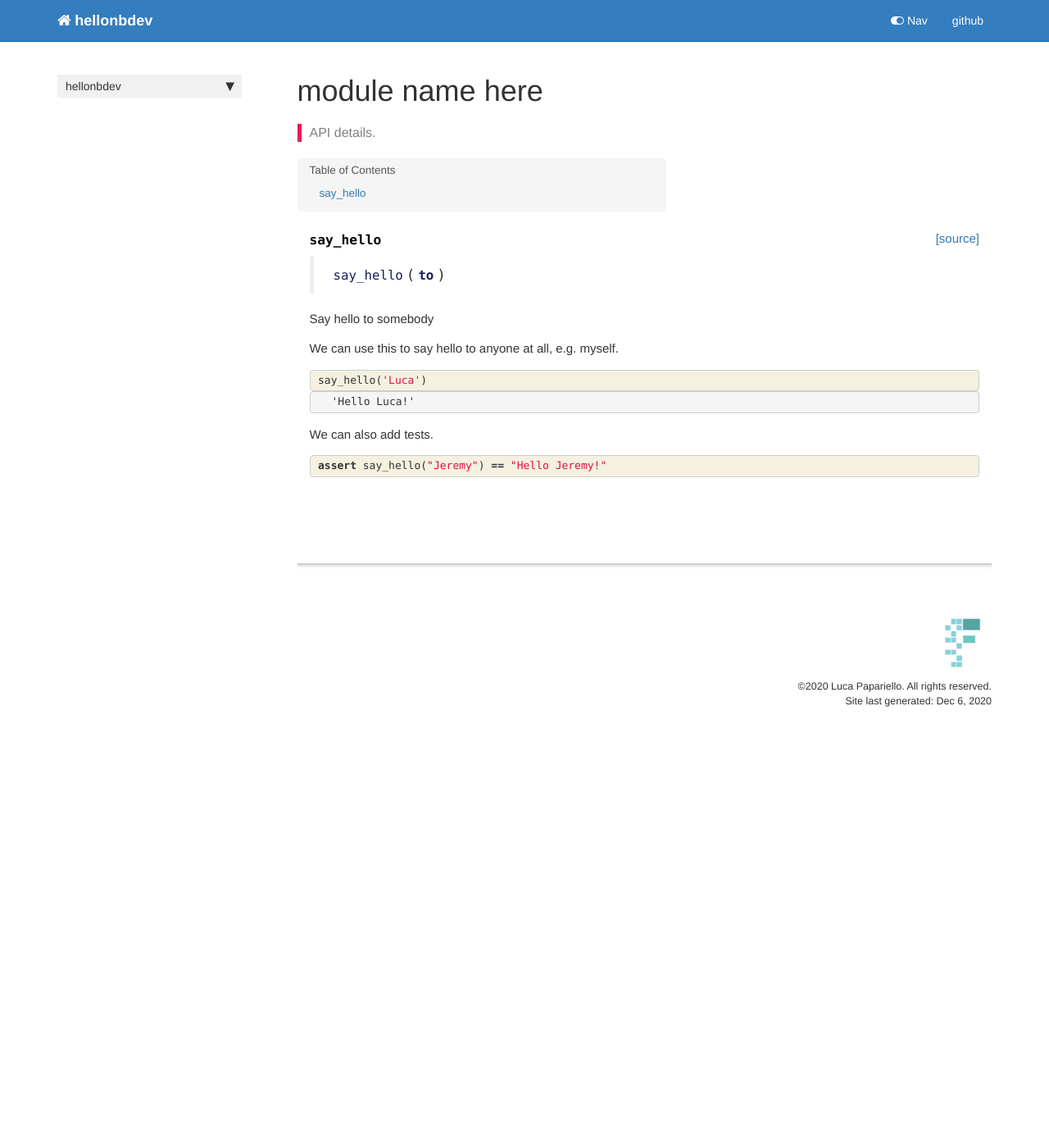
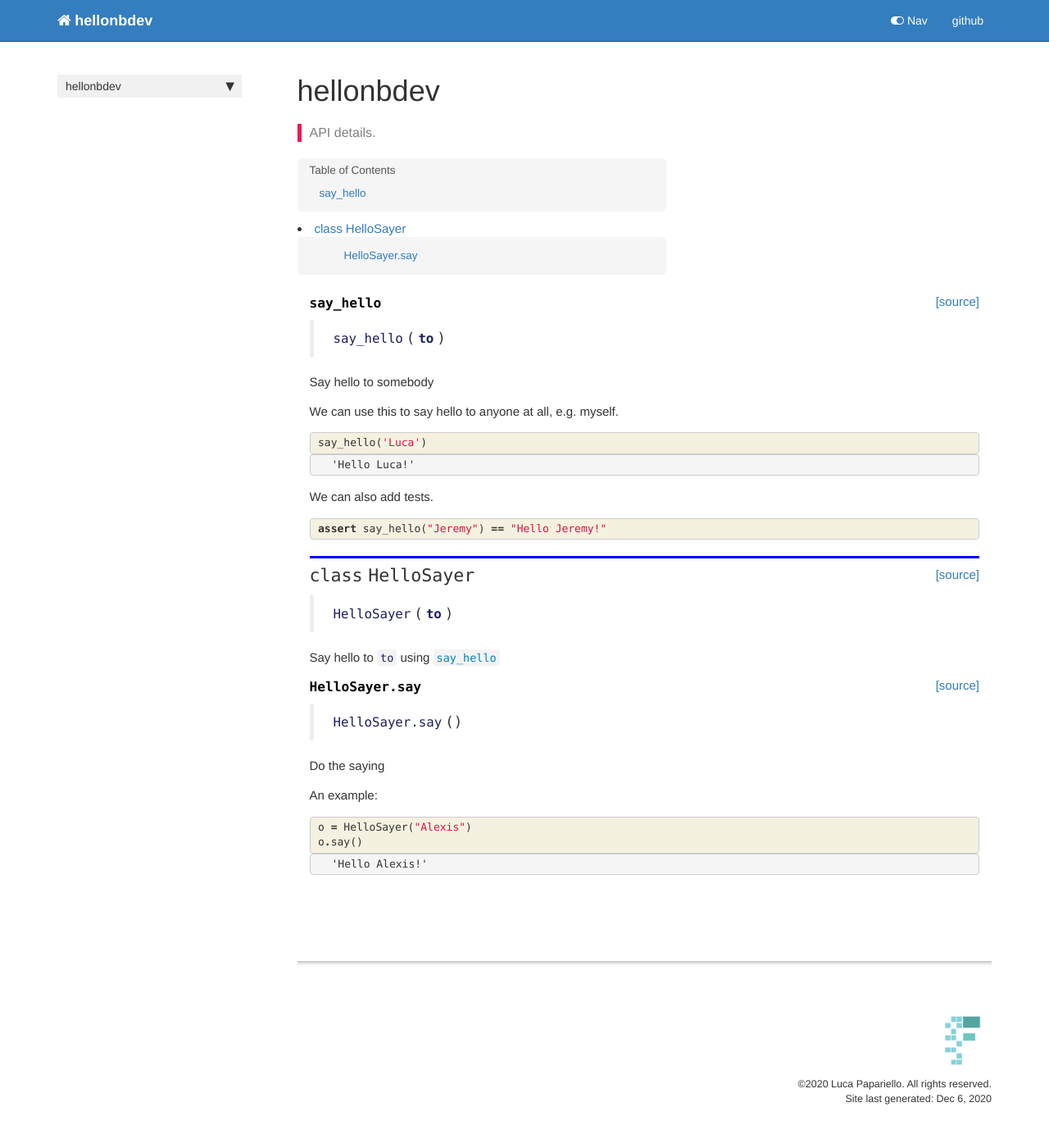
Before and after one commit to LucaPapariello/hellonbdev, a Jekyll site: the page built from docs/core.html, in a window 1280 px wide. Shown: the whole page at 82% size. Built offline with Jekyll 4.4.1, drawn with Linux system fonts in a browser that asks for light colours; nearby versions of some CDN libraries; comment, search, counter and statistics services are not loaded; before the commit the page ends 914 px from its top, so only the background shows below that.

Commit message:
Expand tutorial

```diff
--- a/docs/_data/sidebars/home_sidebar.yml
+++ b/docs/_data/sidebars/home_sidebar.yml
@@ -10,7 +10,7 @@
       title: Overview
       url: /
     - output: web,pdf
-      title: module name here
+      title: hellonbdev
       url: core.html
     output: web
     title: hellonbdev
--- a/docs/core.html
+++ b/docs/core.html
@@ -1,6 +1,6 @@
 ---
 
-title: module name here
+title: hellonbdev
 
 
 keywords: fastai
@@ -125,4 +125,102 @@
 </div>
     {% endraw %}
 
+    {% raw %}
+
+<div class="cell border-box-sizing code_cell rendered">
+
+<div class="output_wrapper">
+<div class="output">
+
+<div class="output_area">
+
+
+<div class="output_markdown rendered_html output_subarea ">
+<h2 id="HelloSayer" class="doc_header"><code>class</code> <code>HelloSayer</code><a href="https://github.com/lp/hellonbdev/tree/master/hellonbdev/core.py#L11" class="source_link" style="float:right">[source]</a></h2><blockquote><p><code>HelloSayer</code>(<strong><code>to</code></strong>)</p>
+</blockquote>
+<p>Say hello to <code>to</code> using <a href="/hellonbdev/core.html#say_hello"><code>say_hello</code></a></p>
+
 </div>
+
+</div>
+
+</div>
+</div>
+
+</div>
+    {% endraw %}
+
+    {% raw %}
+
+<div class="cell border-box-sizing code_cell rendered">
+
+</div>
+    {% endraw %}
+
+    {% raw %}
+
+<div class="cell border-box-sizing code_cell rendered">
+
+<div class="output_wrapper">
+<div class="output">
+
+<div class="output_area">
+
+
+<div class="output_markdown rendered_html output_subarea ">
+<h4 id="HelloSayer.say" class="doc_header"><code>HelloSayer.say</code><a href="https://github.com/lp/hellonbdev/tree/master/hellonbdev/core.py#L15" class="source_link" style="float:right">[source]</a></h4><blockquote><p><code>HelloSayer.say</code>()</p>
+</blockquote>
+<p>Do the saying</p>
+
+</div>
+
+</div>
+
+</div>
+</div>
+
+</div>
+    {% endraw %}
+
+<div class="cell border-box-sizing text_cell rendered"><div class="inner_cell">
+<div class="text_cell_render border-box-sizing rendered_html">
+<p>An example:</p>
+
+</div>
+</div>
+</div>
+    {% raw %}
+
+<div class="cell border-box-sizing code_cell rendered">
+<div class="input">
+
+<div class="inner_cell">
+    <div class="input_area">
+<div class=" highlight hl-ipython3"><pre><span></span><span class="n">o</span> <span class="o">=</span> <span class="n">HelloSayer</span><span class="p">(</span><span class="s2">&quot;Alexis&quot;</span><span class="p">)</span>
+<span class="n">o</span><span class="o">.</span><span class="n">say</span><span class="p">()</span>
+</pre></div>
+
+    </div>
+</div>
+</div>
+
+<div class="output_wrapper">
+<div class="output">
+
+<div class="output_area">
+
+
+
+<div class="output_text output_subarea output_execute_result">
+<pre>&#39;Hello Alexis!&#39;</pre>
+</div>
+
+</div>
+
+</div>
+</div>
+
+</div>
+    {% endraw %}
+
+</div>
--- a/docs/sidebar.json
+++ b/docs/sidebar.json
@@ -1,6 +1,6 @@
 {
   "hellonbdev": {
     "Overview": "/",
-    "module name here": "core.html"
+    "hellonbdev": "core.html"
   }
 }
--- a/hellonbdev/_nbdev.py
+++ b/hellonbdev/_nbdev.py
@@ -2,7 +2,8 @@
 
 __all__ = ["index", "modules", "custom_doc_links", "git_url"]
 
-index = {"say_hello": "00_core.ipynb"}
+index = {"say_hello": "00_core.ipynb",
+         "HelloSayer": "00_core.ipynb"}
 
 modules = ["core.py"]
 
```
Also changed, not shown: hellonbdev/core.py (+10 -1 lines), 2 other files.
